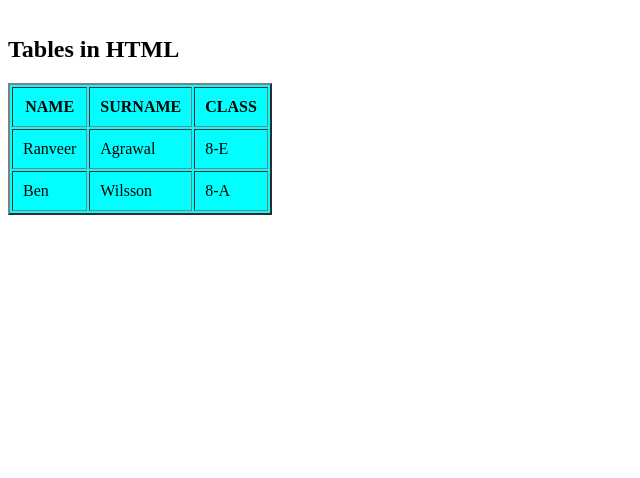
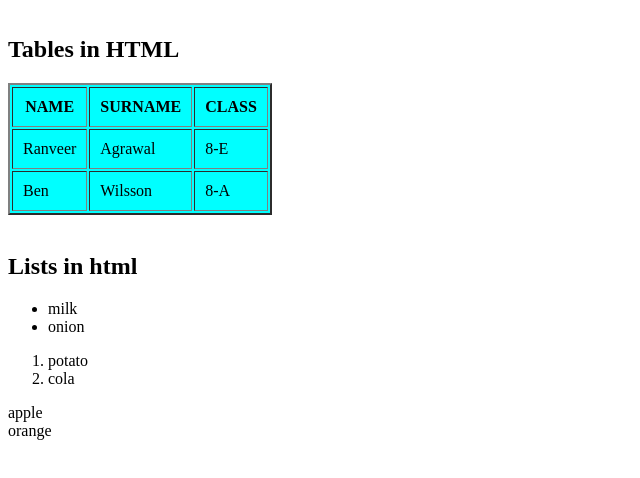
Before and after one commit to Alex-coder50/Web-development, a plain HTML site: page lesson 3/index.html in a window 1280 px wide. Shown: the part 86-564 px from the top of the page, without its empty margins (0-640 px from the left). Drawn offline with Linux system fonts and the light colour scheme.

Commit message:
Add files via upload

```diff
--- a/lesson 3/index.html
+++ b/lesson 3/index.html
@@ -24,6 +24,21 @@
                 <td>8-A</td>
             </tr>
         </table>
+        <br>
+        <h2>Lists in html</h2>
+        <ul>
+            <li>milk</li>
+            <li>onion</li>
+        </ul>
+        <ol>
+            <li>potato</li>
+             <li>cola</li>
+        </ol>
+        <dl>
+             <dt>apple</dt>
+             <dt>orange</dt>
+        </dl>
+
 
     </body>
 </html>
```
